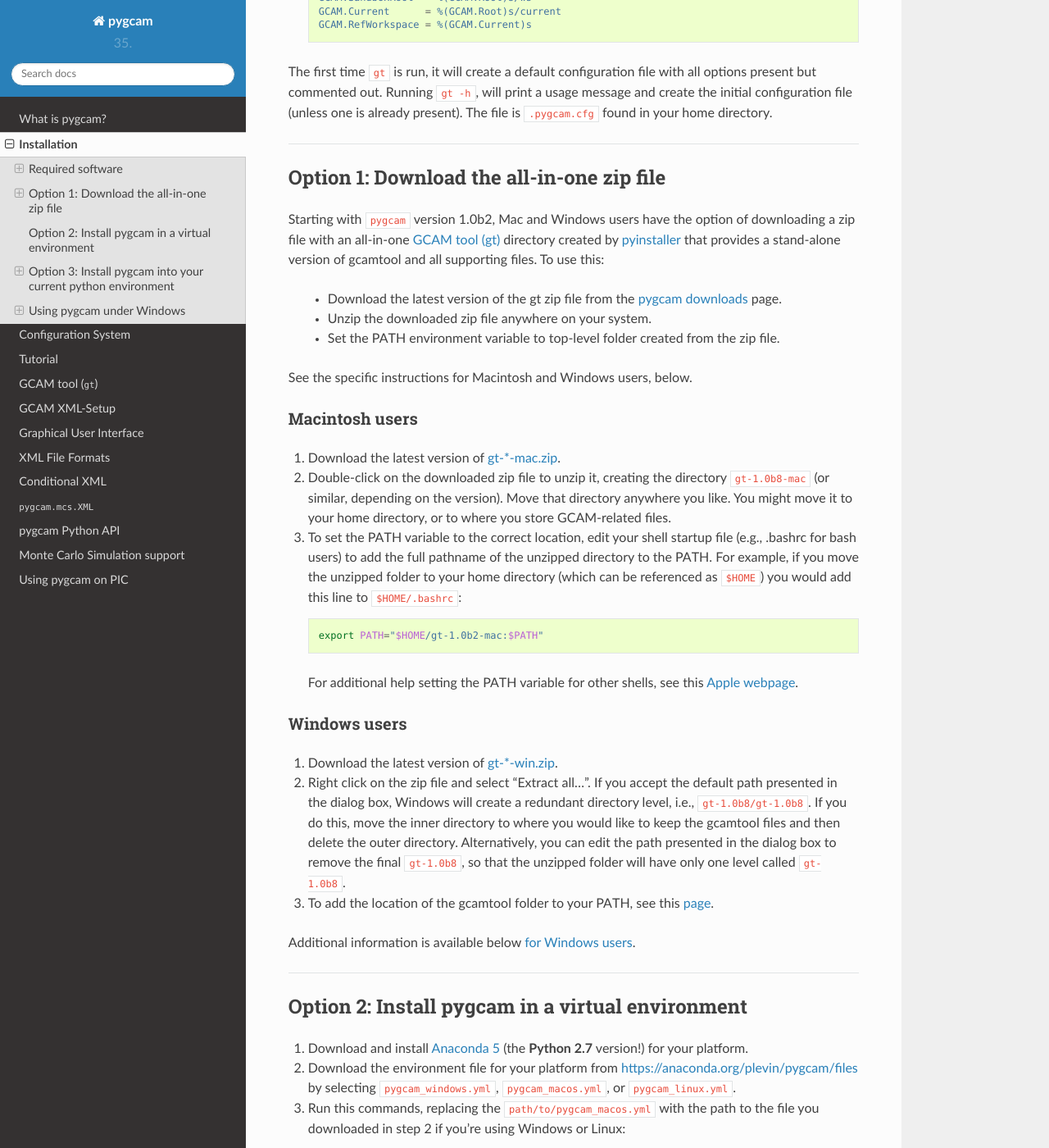
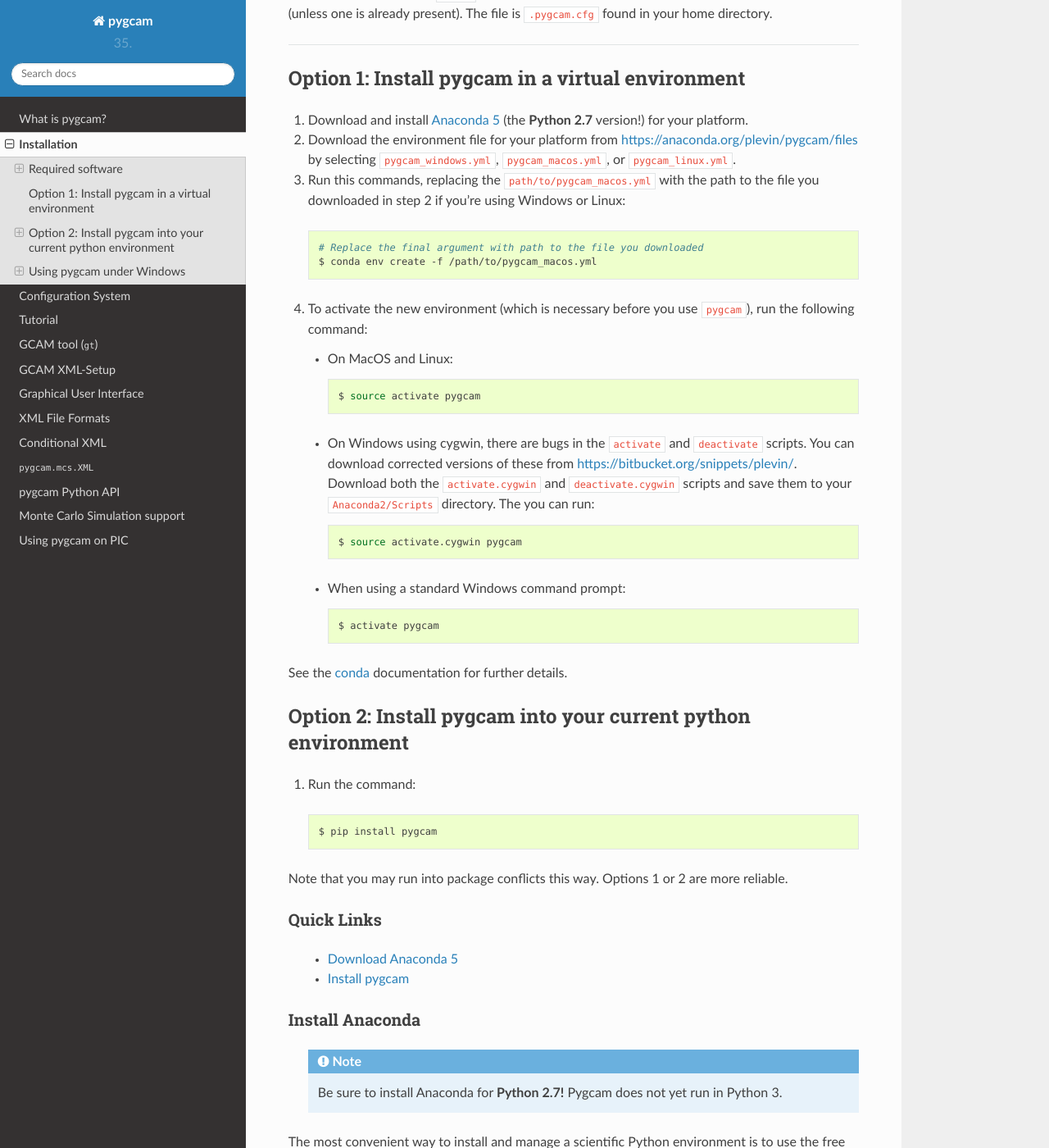
Before and after one commit to JGCRI/pygcam, a Sphinx documentation site: the page built from docs/source/install.rst, in a window 1280 px wide and 1400 px high, scrolled down 2110 px. Shown: the whole window at 82% size. Built offline with Sphinx 7.4.7 and the Read the Docs theme 2.0.0, drawn with Linux system fonts in a browser that asks for light colours; the version number is read from the project's files by our own code; some of the changed text lies outside the part shown.

```diff
--- a/docs/source/install.rst
+++ b/docs/source/install.rst
@@ -1,22 +1,14 @@
 Installation
 ==================
 
-There are three modes of installing and using pygcam and :doc:`gcamtool`.
+There are two options for installing and using pygcam and :doc:`gcamtool`.
 
-  - :ref:`Option 1 <option1>` (**available only to Mac and Windows users**) installs an
-    all-in-one :doc:`gcamtool` directory created by
-    `pyinstaller <https://pythonhosted.org/PyInstaller>`_ that provides a
-    stand-alone version of gcamtool and all supporting files.
-    This is the simplest approach to gaining access to the :doc:`gcamtool` command:
-    it requires only downloading the zip file, unzipping it, and setting your ``PATH``
-    environment variable to the location of the unzipped directory.
-
-  - :ref:`Option 2 <option2>` creates a new virtual environment for pygcam based on an
+  - :ref:`Option 1 <option1>` creates a new virtual environment for pygcam based on an
     "environment" file that identifies specific versions of all python modules required
     by ``pygcam``. This approach is fairly fool-proof, but it does require that you
     "activate" the pygcam environment before using it.
 
-  - :ref:`Option 3 <option3>` installs ``pygcam`` as a standard Python package, making
+  - :ref:`Option 2 <option2>` installs ``pygcam`` as a standard Python package, making
     it available for use in your own Python programming efforts, while also providing
     access to gcamtool. This sometimes creates conflicts between pygcam's requirements
     and those of other packages you may have installed, and may require familiarity
@@ -117,62 +109,7 @@ file is ``.pygcam.cfg`` found in your home directory.
 
 .. _option1:
 
-Option 1: Download the all-in-one zip file
-------------------------------------------
-Starting with ``pygcam`` version 1.0b2, Mac and Windows users have the option of
-downloading a zip file with an all-in-one :doc:`gcamtool` directory created by
-`pyinstaller <https://pythonhosted.org/PyInstaller>`_ that provides a
-stand-alone version of gcamtool and all supporting files. To use this:
-
-  - Download the latest version of the gt zip file from the
-    `pygcam downloads <https://bitbucket.org/plevin/pygcam/downloads>`_ page.
-  - Unzip the downloaded zip file anywhere on your system.
-  - Set the PATH environment variable to top-level folder created from the zip file.
-
-See the specific instructions for Macintosh and Windows users, below.
-
-
-Macintosh users
-^^^^^^^^^^^^^^^^
-1. Download the latest version of `gt-*-mac.zip <https://bitbucket.org/plevin/pygcam/downloads>`_.
-
-2. Double-click on the downloaded zip file to unzip it, creating the directory ``gt-1.0b8-mac`` (or similar,
-   depending on the version). Move that directory anywhere you like. You might move it to your home directory,
-   or to where you store GCAM-related files.
-
-3. To set the PATH variable to the correct location, edit your shell startup file (e.g., .bashrc
-   for bash users) to add the full pathname of the unzipped directory to the PATH. For example, if
-   you move the unzipped folder to your home directory (which can be referenced as ``$HOME``) you would
-   add this line to ``$HOME/.bashrc``:
-
-   .. code-block:: sh
-
-      export PATH="$HOME/gt-1.0b2-mac:$PATH"
-
-   For additional help setting the PATH variable for other shells, see this
-   `Apple webpage <https://developer.apple.com/library/content/documentation/OpenSource/Conceptual/ShellScripting/shell_scripts/shell_scripts.html>`_.
-
-
-Windows users
-^^^^^^^^^^^^^^
-1. Download the latest version of `gt-*-win.zip <https://bitbucket.org/plevin/pygcam/downloads>`_.
-
-2. Right click on the zip file and select "Extract all...". If you accept the default path presented
-   in the dialog box, Windows will create a redundant directory level, i.e., ``gt-1.0b8/gt-1.0b8``.
-   If you do this, move the inner directory to where you would like to keep the gcamtool files and
-   then delete the outer directory. Alternatively, you can edit the path presented in the dialog box
-   to remove the final ``gt-1.0b8``, so that the unzipped folder will have only one level called ``gt-1.0b8``.
-
-3. To add the location of the gcamtool folder to your PATH, see this
-   `page <http://www.computerhope.com/issues/ch000549.htm>`_.
-
-Additional information is available below :ref:`for Windows users <windows-label>`.
-
--------------------------
-
-.. _option2:
-
-Option 2: Install pygcam in a virtual environment
+Option 1: Install pygcam in a virtual environment
 -------------------------------------------------
 
 1. Download and install `Anaconda 5 <https://www.anaconda.com/download>`_
@@ -217,9 +154,9 @@ Option 2: Install pygcam in a virtual environment
 See the `conda <https://conda.io/docs/user-guide/tasks/manage-environments.html>`_
 documentation for further details.
 
-.. _option3:
+.. _option2:
 
-Option 3: Install pygcam into your current python environment
+Option 2: Install pygcam into your current python environment
 --------------------------------------------------------------
 
 1. Run the command:
--- a/pygcam_linux.yml
+++ b/pygcam_linux.yml
@@ -95,7 +95,7 @@ dependencies:
 - jupyter=1.0.0
 - jupyter_client=5.1.0
 - jupyter_console=5.2.0
-- jupyter_core=4.4.0
+- jupyter_core=4.3.0
 - jupyterlab=0.27.0
 - jupyterlab_launcher=0.4.0
 - lazy-object-proxy=1.3.1
@@ -175,7 +175,7 @@ dependencies:
 - pytest=3.2.1
 - python=2.7.13
 - python-dateutil=2.6.1
-- pytz=2017.3
+- pytz=2017.2
 - pywavelets=0.5.2
 - pyyaml=3.12
 - pyzmq=16.0.2
@@ -200,7 +200,7 @@ dependencies:
 - snowballstemmer=1.2.1
 - sortedcollections=0.5.3
 - sortedcontainers=1.5.7
-- sphinx=1.5.6
+- sphinx>=1.5.6
 - sphinxcontrib=1.0
 - sphinxcontrib-websupport=1.0.1
 - spyder=3.2.3
```
Also changed, not shown: README.rst (+31 -2 lines), 3 other files.
